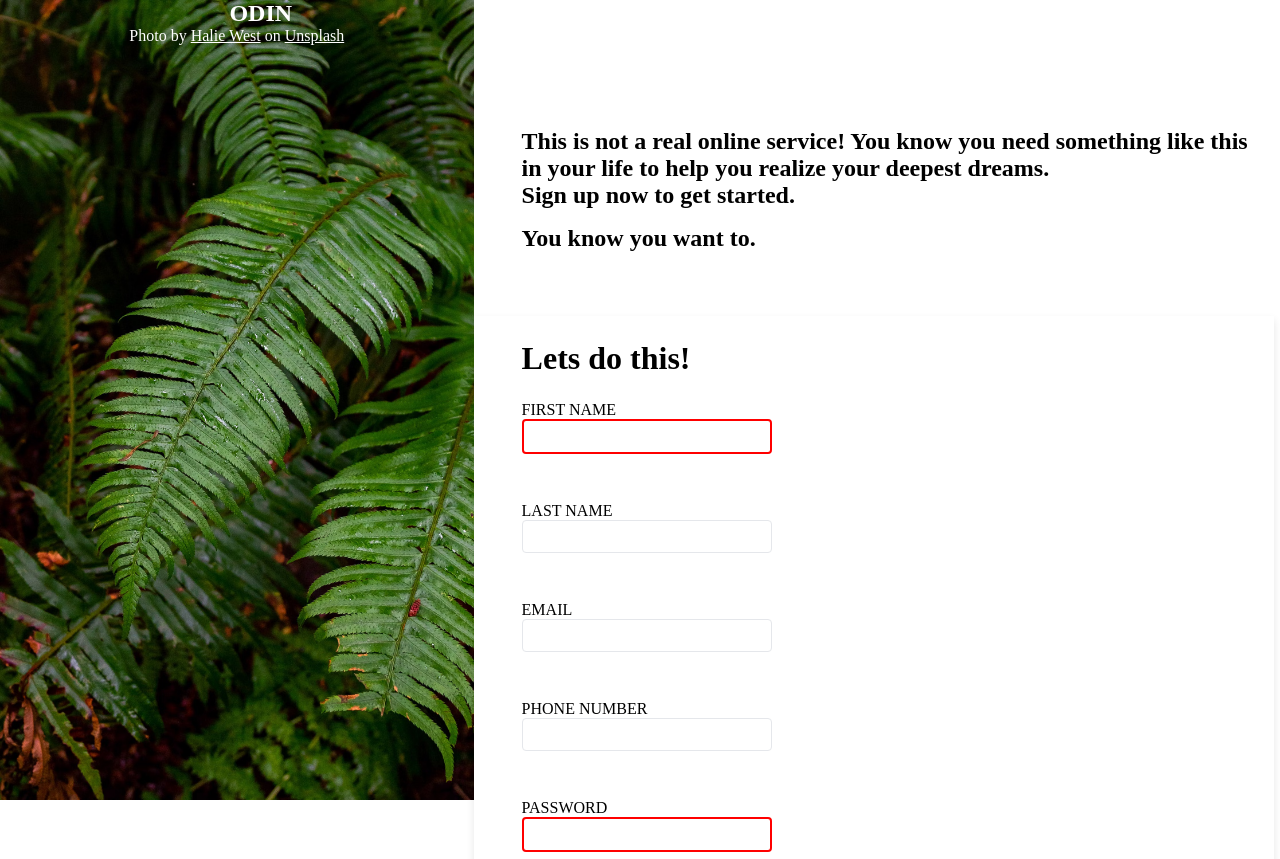
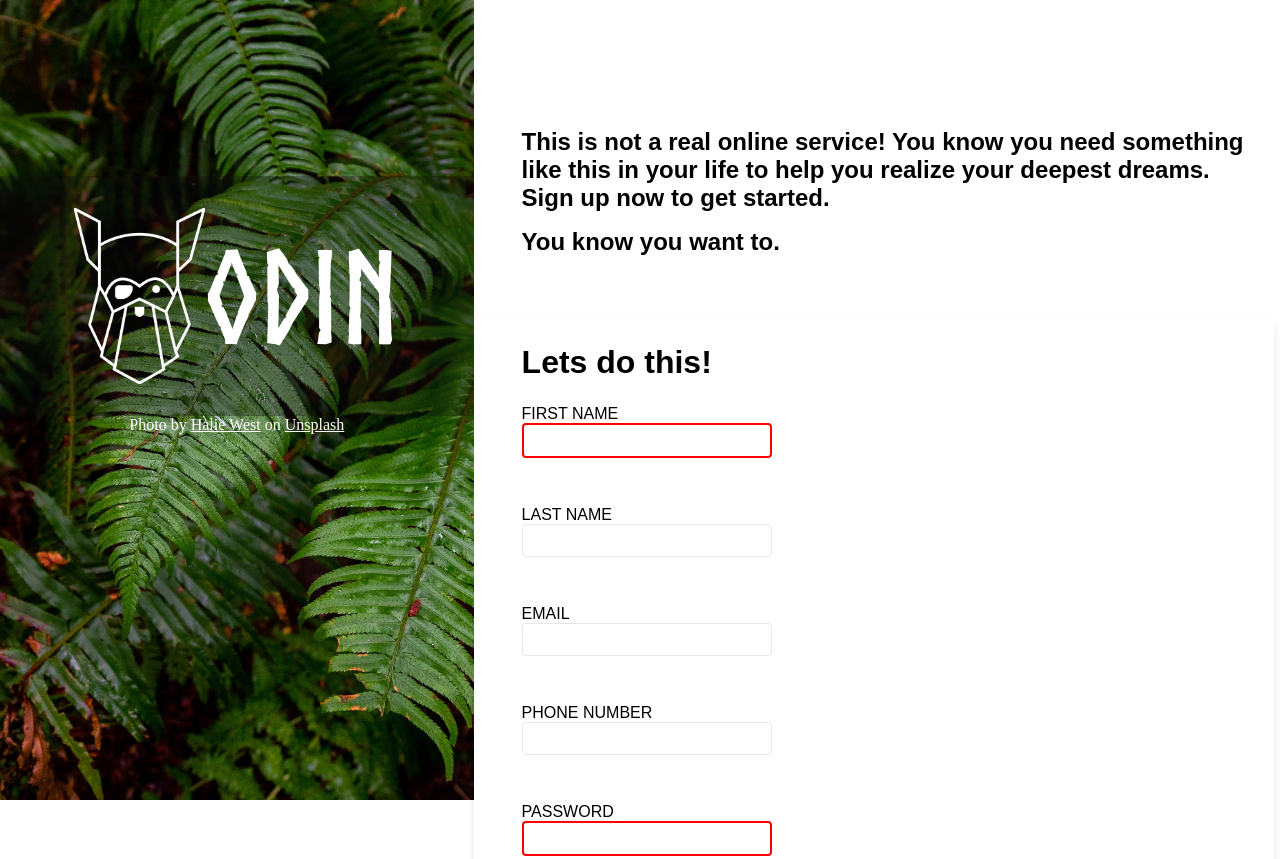
Before and after one commit to boredmangetspaid/Sign-Up-Form, a plain HTML site: page index.html in a window 1280 px wide. Shown: the top 859 px of the page. Drawn offline with Linux system fonts and the light colour scheme.

Commit message:
add styles for logo

```diff
--- a/index.html
+++ b/index.html
@@ -12,7 +12,10 @@
     <div id="container">
         <div>
             <section id="sidebar">
-                <h1 id="logotext">ODIN</h1>
+                <div id="logo">
+                    <img src="odin-lined.png" alt="norse god odin">
+                    <h3 id="logotext">ODIN</h3>
+                </div>
                 <p>Photo by <u>Halie West</u> on <u>Unsplash</u> </p>
 
             </section>
--- a/style.css
+++ b/style.css
@@ -1,5 +1,10 @@
 :root {
     --left: 3rem;
+}
+
+@font-face {
+    font-family:'norse';
+    src: url(Norse-Bold.otf);
 }
 
 * {
@@ -30,8 +35,26 @@
     align-self: center;
 }
 
-#sidebar h1 {
+#sidebar #logo {
+    margin-top:calc(0.22*100vh);
+    display: flex;
+    background-color: rgba(14, 14, 14, 0.325);
+    justify-content: center;
+
+}
+
+#sidebar img {
+    padding-top:2rem;
+    padding-bottom:2rem;
+    height: 15rem;
+    margin:0px;
+
+}
+
+#sidebar h3 {
     align-self: center;
+    font-family:norse;
+    font-size: 8rem;
 }
 
 #content {
@@ -44,8 +67,9 @@ h2 {
     margin-left: var(--left);
 }
 
-#content{
-    background-color:;
+#content {
+    background-color: ;
+    font-family: Arial, Helvetica, sans-serif;
 }
 
 .hero-message {
@@ -62,6 +86,7 @@ h2 {
     margin-top: calc(0.03*100vh);
     margin-bottom: calc(0.03*100vh);
 }
+
 fieldset {
     border: none;
 }
@@ -69,22 +94,25 @@ fieldset {
 label {
     display: block;
 }
-#form{
-   box-shadow: 0 4px 8px rgba(0, 0, 0, 0.1);
-   background-color:white;
+
+#form {
+    box-shadow: 0 4px 8px rgba(0, 0, 0, 0.1);
+    background-color: white;
 }
+
 form {
-    margin-right:0px;
+    margin-right: 0px;
     margin-left: var(--left);
     display: flex;
     padding-right: 50rem;
-    padding-bottom:2rem;
+    padding-bottom: 2rem;
     flex-wrap: wrap;
     gap: 3rem;
 
 }
-input:required:invalid{
-    border:2px solid red;
+
+input:required:invalid {
+    border: 2px solid red;
 }
 
 .signup-input input {
@@ -97,14 +125,14 @@ input:required:invalid{
 
 
 
-.button-submit{
-    margin:2.5rem;
+.button-submit {
+    margin: 2.5rem;
     font-size: 1rem;
-    color:white;
-    background-color:#596D48;
-    border-radius:8px;
-    padding-left:3rem;
-    padding-right:3rem;
-    padding-top:0.8rem;
-    padding-bottom:0.8rem;
+    color: white;
+    background-color: #596D48;
+    border-radius: 8px;
+    padding-left: 3rem;
+    padding-right: 3rem;
+    padding-top: 0.8rem;
+    padding-bottom: 0.8rem;
 }
```
